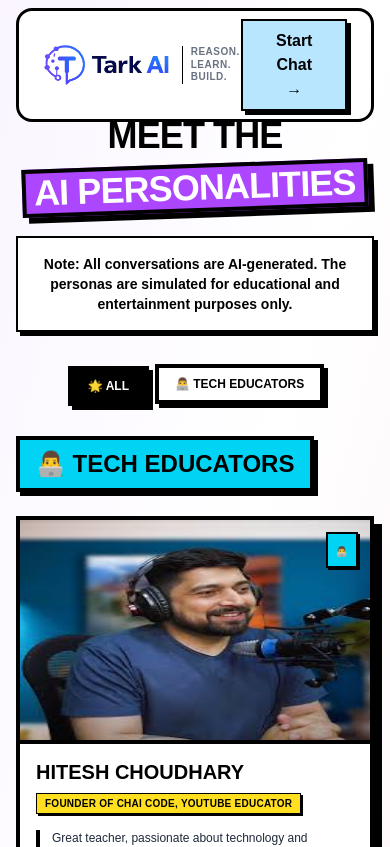
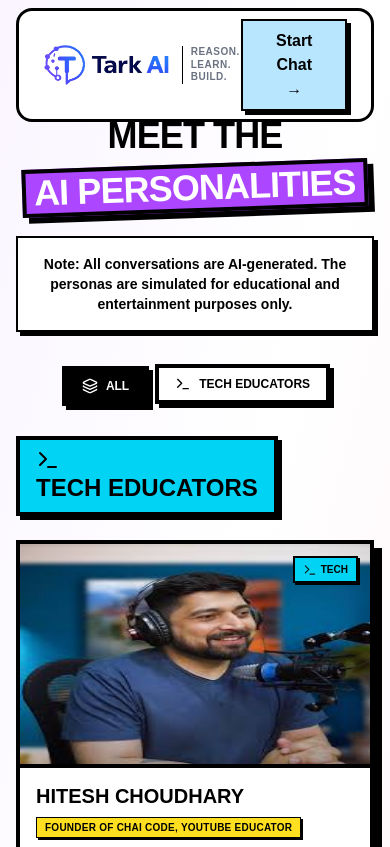
Before and after one commit to heelpatel01/tark-ai, a Next.js app: page /persona in a window 390 px wide. Shown: the top 847 px of the page. Built offline with nearby package versions, Linux system fonts and the light colour scheme.

Commit message:
feat: implement Gemini AI persona interaction system with streaming API, global CSS, and dynamic persona selection components.

```diff
--- a/app/api/gemini/route.ts
+++ b/app/api/gemini/route.ts
@@ -4,7 +4,7 @@
 import { getPersona } from '@/lib/personaData';
 
 const google = createGoogleGenerativeAI({
-  apiKey: process.env.GOOGLE_GENERATIVE_AI_API_KEY, // Make sure to set this in your environment variables
+  apiKey: process.env.GEMINI_API_KEYY, // Make sure to set this in your environment variables
 });
 
 export async function POST(req: NextRequest) {
@@ -120,7 +120,7 @@
       model: google('gemini-2.5-flash'),
       messages: allMessages,
       temperature: 0.7,
-      maxOutputTokens:10000,
+      maxOutputTokens: 10000,
     });
 
     // Create a slower streaming response
--- a/app/globals.css
+++ b/app/globals.css
@@ -25,15 +25,28 @@
   font-family: Arial, Helvetica, sans-serif;
   margin: 0;
   padding: 0;
-  overflow-x: hidden; /* Prevent horizontal scrolling */
+  overflow-x: hidden;
+  /* Prevent horizontal scrolling */
 }
 
 html {
   scroll-behavior: smooth;
 }
 
+button,
+[role="button"] {
+  cursor: pointer;
+}
+
+button:disabled,
+button[disabled] {
+  cursor: not-allowed;
+}
+
+
 /* Fix syntax highlighter styles */
 @media (max-width: 768px) {
+
   /* Target the actual syntax highlighter classes */
   .react-syntax-highlighter {
     font-size: 11px !important;
--- a/component/cardPersona.tsx
+++ b/component/cardPersona.tsx
@@ -2,7 +2,7 @@
 import React, { useState } from "react";
 import { useRouter } from "next/navigation";
 import Image from "next/image";
-import { MessageCircle, Sparkles, ArrowRight } from "lucide-react";
+import { MessageCircle, Sparkles, ArrowRight, Layers, Terminal } from "lucide-react";
 import {
   PERSONAS_BY_CATEGORY,
   CATEGORY_NAMES,
@@ -21,6 +21,14 @@
     hover: "hover:bg-cyan-300",
     border: "border-cyan-500",
   },
+};
+
+// Category icons for visual distinction
+const CATEGORY_ICONS: Record<
+  PersonaCategory,
+  React.ComponentType<{ className?: string }>
+> = {
+  "tech-educators": Terminal,
 };
 
 export default function PersonaCards() {
@@ -79,41 +87,48 @@
         {/* All Tab */}
         <button
           onClick={() => setActiveCategory("all")}
-          className={`px-4 py-2 md:px-6 md:py-3 font-black text-xs md:text-sm uppercase border-4 border-black shadow-[4px_4px_0px_0px_rgba(0,0,0,1)] transition-all ${
+          className={`px-4 py-2 md:px-6 md:py-3 font-black text-xs md:text-sm uppercase border-4 border-black shadow-[4px_4px_0px_0px_rgba(0,0,0,1)] transition-all flex items-center gap-2 ${
             activeCategory === "all"
               ? "bg-black text-white translate-x-[2px] translate-y-[2px] shadow-[2px_2px_0px_0px_rgba(0,0,0,1)]"
               : "bg-white text-black hover:translate-x-[2px] hover:translate-y-[2px] hover:shadow-[2px_2px_0px_0px_rgba(0,0,0,1)]"
           }`}
         >
-          🌟 All
+          <Layers className="w-4 h-4" /> All
         </button>
 
         {/* Category Tabs */}
-        {categories.map((category) => (
+        {categories.map((category) => {
+          const Icon = CATEGORY_ICONS[category];
+          return (
             <button
               key={category}
               onClick={() => setActiveCategory(category)}
-            className={`px-4 py-2 md:px-6 md:py-3 font-black text-xs md:text-sm uppercase border-4 border-black shadow-[4px_4px_0px_0px_rgba(0,0,0,1)] transition-all ${
+              className={`px-4 py-2 md:px-6 md:py-3 font-black text-xs md:text-sm uppercase border-4 border-black shadow-[4px_4px_0px_0px_rgba(0,0,0,1)] transition-all flex items-center gap-2 ${
                 activeCategory === category
                   ? `${CATEGORY_COLORS[category].bg} text-black translate-x-[2px] translate-y-[2px] shadow-[2px_2px_0px_0px_rgba(0,0,0,1)]`
                   : "bg-white text-black hover:translate-x-[2px] hover:translate-y-[2px] hover:shadow-[2px_2px_0px_0px_rgba(0,0,0,1)]"
               }`}
             >
+              {Icon && <Icon className="w-4 h-4" />}
               {CATEGORY_NAMES[category]}
             </button>
-        ))}
+          );
+        })}
       </div>
 
       {/* Categorized Cards */}
       <div className="space-y-12 md:space-y-16 max-w-7xl mx-auto w-full relative z-10">
-        {getDisplayedCategories().map((category) => (
+        {getDisplayedCategories().map((category) => {
+          const CategoryIcon = CATEGORY_ICONS[category];
+          return (
             <div key={category} className="space-y-6">
               {/* Category Header */}
               {activeCategory === "all" && (
                 <div className="flex items-center gap-4 mb-6">
                   <h2
-                  className={`inline-block text-2xl md:text-3xl font-black text-black uppercase px-4 py-2 ${CATEGORY_COLORS[category].bg} border-4 border-black shadow-[4px_4px_0px_0px_rgba(0,0,0,1)]`}
+                    className={`inline-block text-2xl md:text-3xl font-black text-black uppercase px-4 py-2 ${CATEGORY_COLORS[category].bg} border-4 border-black shadow-[4px_4px_0px_0px_rgba(0,0,0,1)] flex items-center gap-2`}
                   >
+                    {CategoryIcon && <CategoryIcon className="w-6 h-6" />}
                     {CATEGORY_NAMES[category]}
                   </h2>
                   <div className="flex-1 h-1 bg-black hidden md:block"></div>
@@ -139,8 +154,9 @@
                       />
                       {/* Category Badge */}
                       <div
-                        className={`absolute top-3 right-3 ${CATEGORY_COLORS[category].bg} border-2 border-black px-2 py-1 shadow-[2px_2px_0px_0px_rgba(0,0,0,1)]`}
+                        className={`absolute top-3 right-3 ${CATEGORY_COLORS[category].bg} border-2 border-black px-2 py-1 shadow-[2px_2px_0px_0px_rgba(0,0,0,1)] flex items-center gap-1`}
                       >
+                        {CategoryIcon && <CategoryIcon className="w-3.5 h-3.5" />}
                         <span className="text-[10px] font-black text-black uppercase">
                           {CATEGORY_NAMES[category].split(" ")[0]}
                         </span>
@@ -201,7 +217,7 @@
               ))}
             </div>
           </div>
-        ))}
+        ); })}
       </div>
 
       {/* Decorative Elements */}
--- a/component/hero.tsx
+++ b/component/hero.tsx
@@ -1,6 +1,7 @@
 "use client";
 import React from "react";
 import { useRouter } from "next/navigation";
+import { Sparkles, Zap, Users, Rocket } from "lucide-react";
 
 const HeroSection: React.FC = () => {
   const router = useRouter();
@@ -11,8 +12,8 @@
       <main className="flex flex-col items-center justify-center px-6 text-center max-w-5xl mx-auto z-10 mt-12 mb-12">
         {/* Badge */}
         <div className="mb-8 inline-block bg-green-400 border-2 border-black shadow-[4px_4px_0px_0px_rgba(0,0,0,1)] px-4 py-2 transform -rotate-2">
-          <span className="font-black text-sm uppercase tracking-wider text-black">
-            Powered by Modern LLMs ✨
+          <span className="font-black text-sm uppercase tracking-wider text-black flex items-center gap-1.5 justify-center">
+            Powered by Modern LLMs <Sparkles className="w-4 h-4 text-black inline-block animate-pulse" />
           </span>
         </div>
 
@@ -42,13 +43,13 @@
         {/* Trust Badges */}
         <div className="flex flex-wrap justify-center gap-4 mt-8 max-w-2xl">
           <div className="bg-white border-2 border-black px-3 py-1.5 font-bold text-xs md:text-sm shadow-[2px_2px_0px_0px_rgba(0,0,0,1)] flex items-center gap-1.5">
-            <span>⚡</span> Powered by AI
+            <Zap className="w-4 h-4 text-yellow-500 fill-yellow-500" /> Powered by AI
           </div>
           <div className="bg-white border-2 border-black px-3 py-1.5 font-bold text-xs md:text-sm shadow-[2px_2px_0px_0px_rgba(0,0,0,1)] flex items-center gap-1.5">
-            <span>👥</span> 2 Expert Personas
+            <Users className="w-4 h-4 text-blue-500" /> 2 Expert Personas
           </div>
           <div className="bg-white border-2 border-black px-3 py-1.5 font-bold text-xs md:text-sm shadow-[2px_2px_0px_0px_rgba(0,0,0,1)] flex items-center gap-1.5">
-            <span>🚀</span> Fast Responses
+            <Rocket className="w-4 h-4 text-red-500 fill-red-500" /> Fast Responses
           </div>
         </div>
       </main>
--- a/type/personaInfo.ts
+++ b/type/personaInfo.ts
@@ -12,7 +12,7 @@
 
 // Category display names
 export const CATEGORY_NAMES: Record<PersonaCategory, string> = {
-  "tech-educators": "👨‍💻 Tech Educators",
+  "tech-educators": "Tech Educators",
 };
 
 // Personas organized by category
```
Lines whose indentation alone changed are shown as unchanged.
